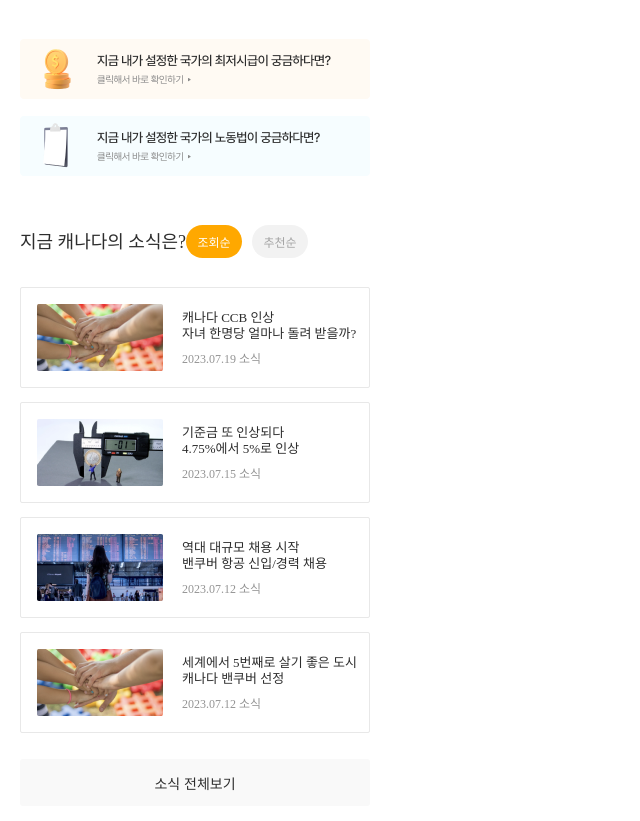
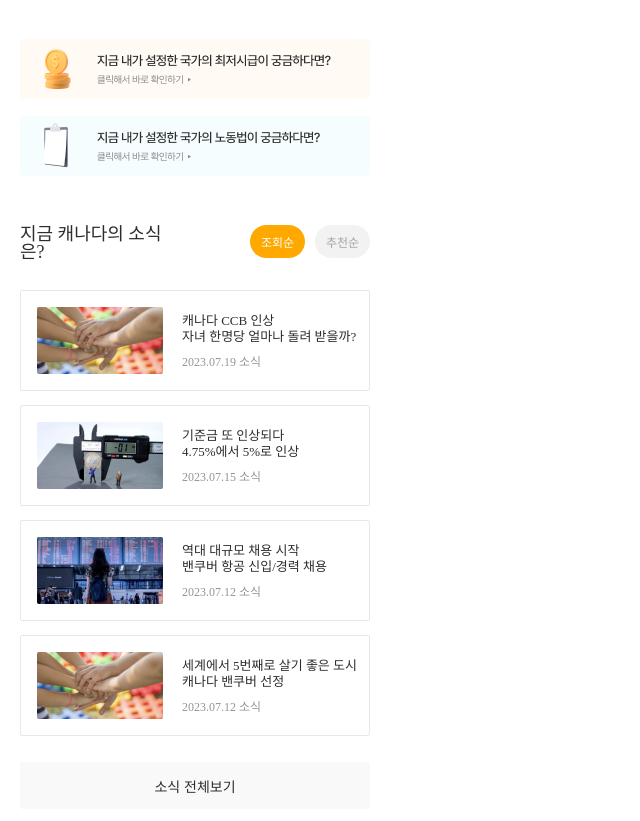
Before and after one commit to uoehoswi3/cheerup, a plain HTML site: page info_country.html in a window 1280 px wide. Shown: the part 82-903 px from the top of the page, without its empty margins (0-640 px from the left). Drawn offline with Linux system fonts and the light colour scheme; a web font is replaced by a local one.

Commit message:
country info commit

```diff
--- a/css/pages/info_country.css
+++ b/css/pages/info_country.css
@@ -59,6 +59,7 @@
     justify-content: center;
     margin-top: 32px;
     margin-bottom: 29px;
+    margin-left:68px;
 }
 
 .title-with-button__button:last-child {
```
